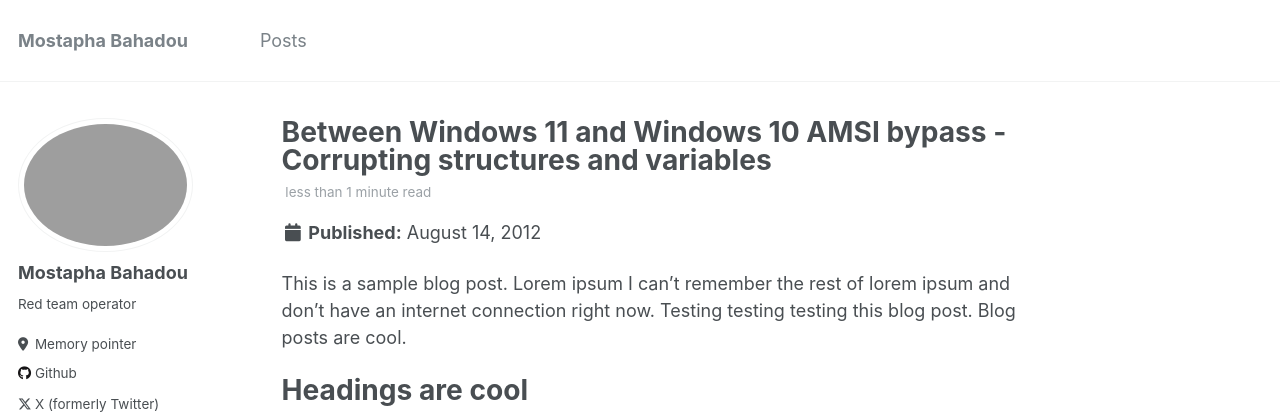
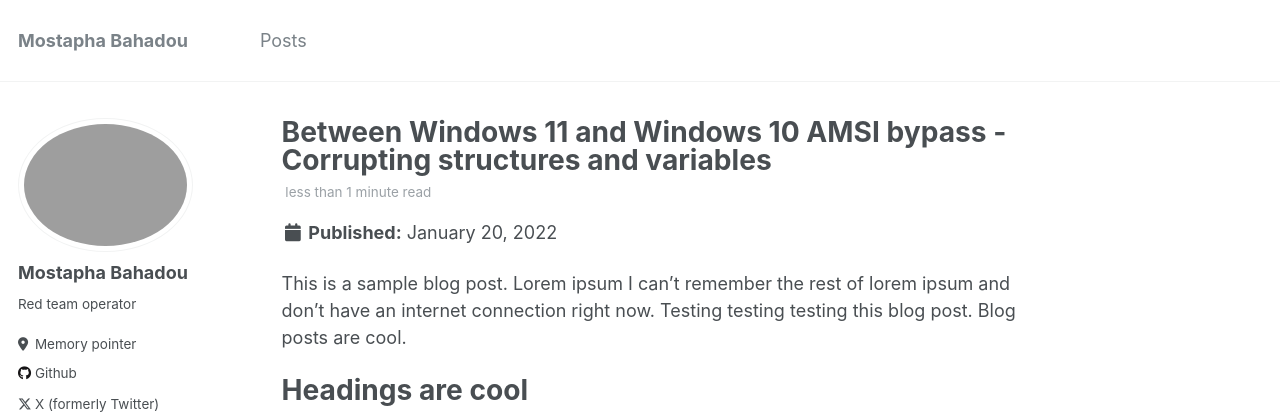
Before and after one commit to mostaphabahadou/mostaphabahadou.github.io, a Jekyll site: the page built from _posts/2022-01-20-blog-post-1.md, in a window 1280 px wide and 926 px high. Shown: the top 415 px of the window. Built offline with Jekyll 4.4.1, drawn with Linux system fonts in a browser that asks for light colours.

Commit message:
Update and rename 2012-08-14-blog-post-1.md to 2022-01-20-blog-post-1.md

```diff
--- a/_posts/2012-08-14-blog-post-1.md
+++ b/_posts/2022-01-20-blog-post-1.md
@@ -1,6 +1,6 @@
 ---
 title: 'Between Windows 11 and Windows 10 AMSI bypass - Corrupting structures and variables'
-date: 2012-08-14
+date: 2022-01-20
 permalink: /posts/Between-Windows-11-and-Windows-10-AMSI-bypass-Corrupting-structures-and-variables/
 tags:
   - cool posts
```
